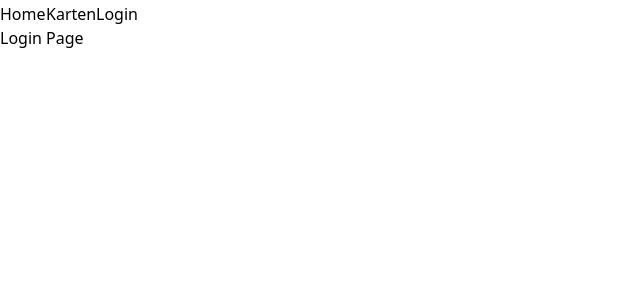
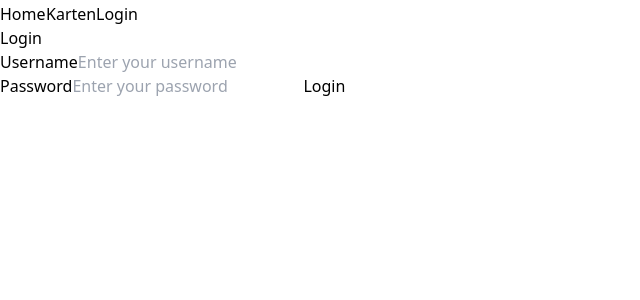
Before and after one commit to sanqro/IDPA_Hauptprojekt, a React (Vite) app in the folder client/: page /login in a window 1280 px wide. Shown: the top 300 px of the page, without its empty margins (0-640 px from the left). Built offline with nearby package versions, Linux system fonts and the light colour scheme.

Commit message:
add Pages Login and Karten, Login implemented

```diff
--- a/client/src/App.tsx
+++ b/client/src/App.tsx
@@ -1,8 +1,8 @@
 // App.tsx
 import React from "react";
 import { BrowserRouter as Router, Routes, Route } from "react-router-dom";
-import Home from "./Home";
-import Navigation from "./Navigation";
+import Home from "./components/Home.tsx";
+import Navigation from "./components/Navigation.tsx";
 import Login from "./Login";
 import Karten from "./Karten";
 
--- a/client/src/Login.tsx
+++ b/client/src/Login.tsx
@@ -1,11 +1,11 @@
 // Login.tsx
 import React from "react";
+import LoginField from "./components/LoginField";
 
 const Login: React.FC = () => {
   return (
     <div className="h-72 w-72 flex flex-col justify-center items-center text-white">
-      <h2>Login Page</h2>
-      {/* Weitere Inhalte der Login-Seite */}
+      <LoginField />
     </div>
   );
 };
--- /dev/null
+++ b/client/src/components/LoginField.tsx
@@ -0,0 +1,76 @@
+import React from "react";
+import { useNavigate } from "react-router-dom";
+import OnClickButton from "./OnClickButton";
+
+function LoginField() {
+  const nav = useNavigate();
+
+  const submitLogin = async () => {
+    const username = (document.getElementById("username") as HTMLInputElement)
+      .value as string;
+    const password = (document.getElementById("password") as HTMLInputElement)
+      .value as string;
+
+    if (username == "" || password == "") {
+      alert("Please provide your password and username!");
+      return false;
+    }
+
+    const login = await fetch("https://api.sanqro.me/auth/login", {
+      method: "POST",
+      headers: {
+        "Content-Type": "application/json",
+      },
+      body: JSON.stringify({
+        username: username,
+        password: password,
+      }),
+    });
+
+    const response = await login.json();
+    if (await response.success) {
+      sessionStorage.setItem("user", username);
+      sessionStorage.setItem("token", response.token);
+      nav("/");
+    } else {
+      alert("There was an error: " + response.error);
+    }
+  };
+
+  return (
+    <div className="flex justify-center items-center h-screen">
+      <div className="flex flex-col items-center rounded-md py-8 px-10 w-1/4">
+        <h1 className="text-4xl font-bold text-gray-800 mb-6">Login</h1>
+        <div className="flex flex-col space-y-2">
+          <label htmlFor="username" className="text-gray-800 font-bold text-lg">
+            Username
+          </label>
+          <input
+            type="text"
+            placeholder="Enter your username"
+            id="username"
+            className="py-2 px-4 rounded-md bg-gray-200 focus:outline-none focus:ring-2 focus:ring-blue-500"
+          />
+        </div>
+        <div className="flex flex-col space-y-2">
+          <label htmlFor="password" className="text-gray-800 font-bold text-lg">
+            Password
+          </label>
+          <input
+            type="password"
+            placeholder="Enter your password"
+            id="password"
+            className="py-2 px-4 rounded-md bg-gray-200 focus:outline-none focus:ring-2 focus:ring-blue-500"
+          />
+          <OnClickButton
+            onClick={submitLogin}
+            label="Login"
+            className="py-2 px-4 text-white text-xl rounded mx-10% bg-blue-500 hover:bg-blue-600 w-full"
+          />
+        </div>
+      </div>
+    </div>
+  );
+}
+
+export default LoginField;
--- /dev/null
+++ b/client/src/components/OnClickButton.tsx
@@ -0,0 +1,12 @@
+import React from "react";
+import { IOnClickButton } from "../interfaces/props";
+
+function OnClickButton(props: IOnClickButton) {
+  return (
+    <button className={props.className} type="button" onClick={props.onClick}>
+      {props.label}
+    </button>
+  );
+}
+
+export default OnClickButton;
--- /dev/null
+++ b/client/src/interfaces/props.ts
@@ -0,0 +1,79 @@
+export interface ILinkButton {
+  destination: string;
+  children: string;
+  className?: string;
+  onClick?: () => void;
+}
+
+export interface IVocabularySet {
+  key: string;
+  title: string;
+  creator: string;
+  terms: string[];
+  definitions: string[];
+}
+
+export interface IFetchedVocabularySets {
+  items: IVocabularySet[];
+  count: number;
+}
+
+export interface ILearnModeData {
+  terms: string[];
+  definitions: string[];
+  title: string;
+  creator: string;
+}
+
+export interface IOnClickButton {
+  onClick: () => void;
+  label: string;
+  className?: string;
+}
+
+export interface IVocabularyInput {
+  definition: string[];
+  term: string[];
+}
+
+export interface IInputWord {
+  type: string;
+  placeholder?: string;
+  value: string;
+  onChange: (event: React.ChangeEvent<HTMLInputElement>) => void;
+}
+
+export interface IEditView {
+  children: string;
+}
+
+export interface IVocabularySetCard {
+  vocabularySet: IVocabularySet;
+  onClick: () => void;
+  label: string;
+  className?: string;
+}
+
+export interface IEditVocbularySetCard {
+  vocabSet: IVocabularySet;
+  onEditClick: () => void;
+  onDeleteClick: () => void;
+}
+
+export interface IEditVocabularySetForm {
+  selectedSet: IVocabularySet;
+  handleInputChange: (
+    type: keyof IVocabularySet,
+    index: number,
+    value: string
+  ) => void;
+  handleSaveClick: () => void;
+  handleCancelClick: () => void;
+}
+
+export interface IViewVocabularySet {
+  title: string;
+  creator: string;
+  terms: string[];
+  definitions: string[];
+}
```
Also changed, not shown: client/src/components/Home.tsx (renamed from client/src/Home.tsx), client/src/components/Navigation.tsx (renamed from client/src/Navigation.tsx).
